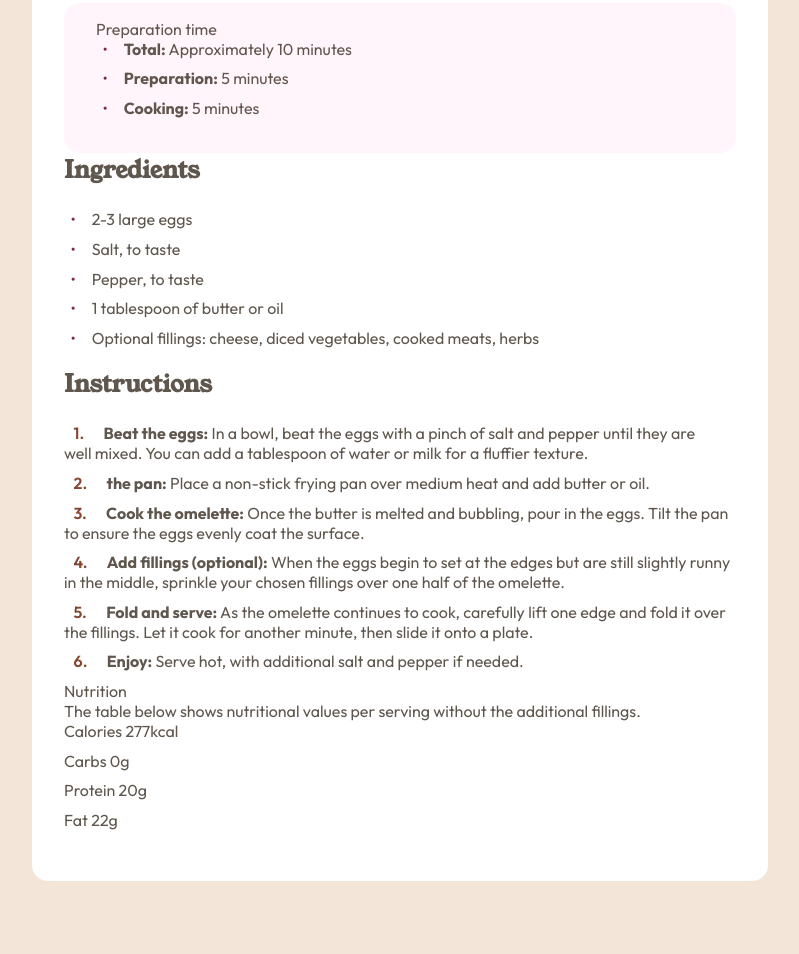
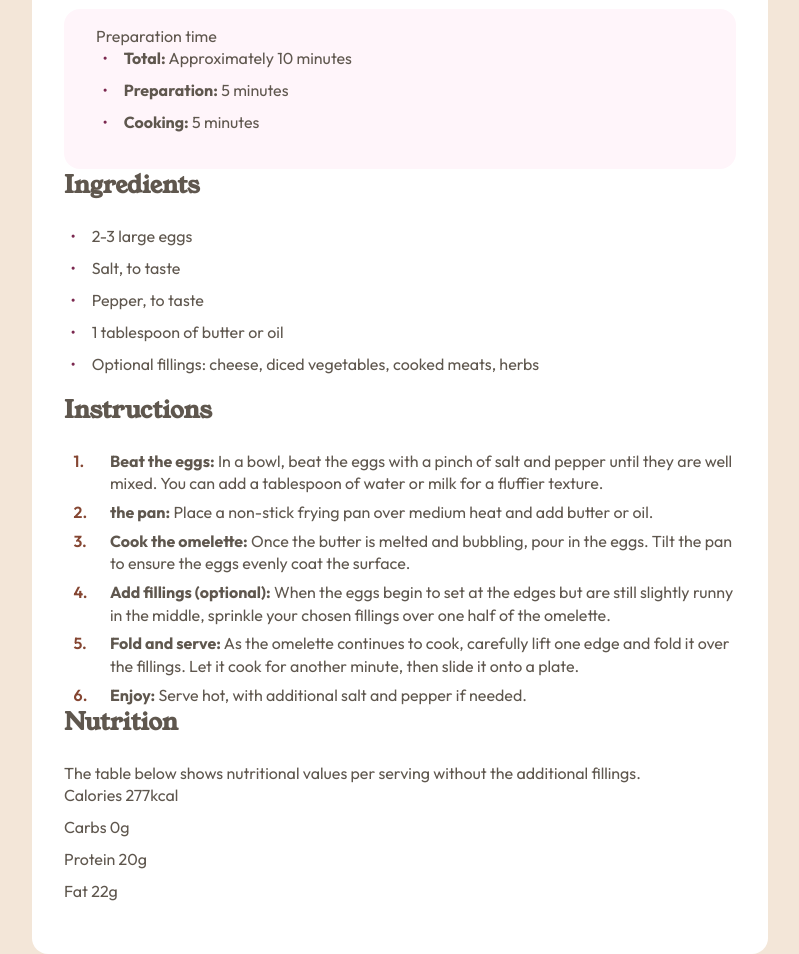
Before and after one commit to BegShoo/recipe-page-main, a plain HTML site: page index.html in a window 1280 px wide. Shown: the part 512-1466 px from the top of the page, without its empty margins (240-1039 px from the left). Before the commit the page ends 1393 px from the top, so only its background shows below. Drawn offline with Linux system fonts and the light colour scheme.

Commit message:
List test worked with Grid

```diff
--- a/index.html
+++ b/index.html
@@ -89,53 +89,53 @@
         <div class="section-instructions">
           <h2 class="secondary-heading">Instructions</h2>
 
-          <ol>
-            <li>
-              <span class="list-number">1.</span>
+          <div class="grid-2-cols">
+            <div class="list-number">1.</div>
+
+            <div>
               <strong>Beat the eggs:</strong> In a bowl, beat the eggs with a
-              pinch of salt and pepper until they are <br />
-              well mixed. You can add a tablespoon of water or milk for a
-              fluffier texture.
-            </li>
+              pinch of salt and pepper until they are well mixed. You can add a
+              tablespoon of water or milk for a fluffier texture.
+            </div>
 
-            <li>
-              <span class="list-number">2.</span>
+            <div class="list-number">2.</div>
+            <div>
               <strong>the pan:</strong> Place a non-stick frying pan over medium
               heat and add butter or oil.
-            </li>
+            </div>
 
-            <li>
-              <span class="list-number">3.</span>
+            <div class="list-number">3.</div>
+            <div>
               <strong>Cook the omelette:</strong> Once the butter is melted and
               bubbling, pour in the eggs. Tilt the pan to ensure the eggs evenly
               coat the surface.
-            </li>
+            </div>
 
-            <li>
-              <span class="list-number">4.</span>
+            <div class="list-number">4.</div>
+            <div>
               <strong>Add fillings (optional):</strong> When the eggs begin to
               set at the edges but are still slightly runny in the middle,
               sprinkle your chosen fillings over one half of the omelette.
-            </li>
+            </div>
 
-            <li>
-              <span class="list-number">5.</span>
+            <div class="list-number">5.</div>
+            <div>
               <strong>Fold and serve:</strong> As the omelette continues to
               cook, carefully lift one edge and fold it over the fillings. Let
               it cook for another minute, then slide it onto a plate.
-            </li>
+            </div>
 
-            <li>
-              <span class="list-number">6.</span>
+            <div class="list-number">6.</div>
+            <div>
               <strong>Enjoy:</strong> Serve hot, with additional salt and pepper
               if needed.
-            </li>
-          </ol>
+            </div>
+          </div>
         </div>
       </main>
       <footer>
         <div class="section-nutrition">
-          <p>Nutrition</p>
+          <h2 class="secondary-heading">Nutrition</h2>
 
           <p>
             The table below shows nutritional values per serving without the
--- a/style.css
+++ b/style.css
@@ -8,6 +8,7 @@ html {
   font-family: Outfit, sans-serif;
   color: hsl(30, 10%, 34%);
   font-size: 1rem;
+  line-height: 1.4;
 }
 
 body {
@@ -54,6 +55,12 @@ li {
   padding-bottom: 0.6rem;
 }
 
+.grid-2-cols {
+  display: grid;
+  grid-template-columns: 1fr 16fr;
+  gap: 0.4rem;
+}
+
 .bullet {
   padding-right: 1rem;
   padding-left: 0.4rem;
```
